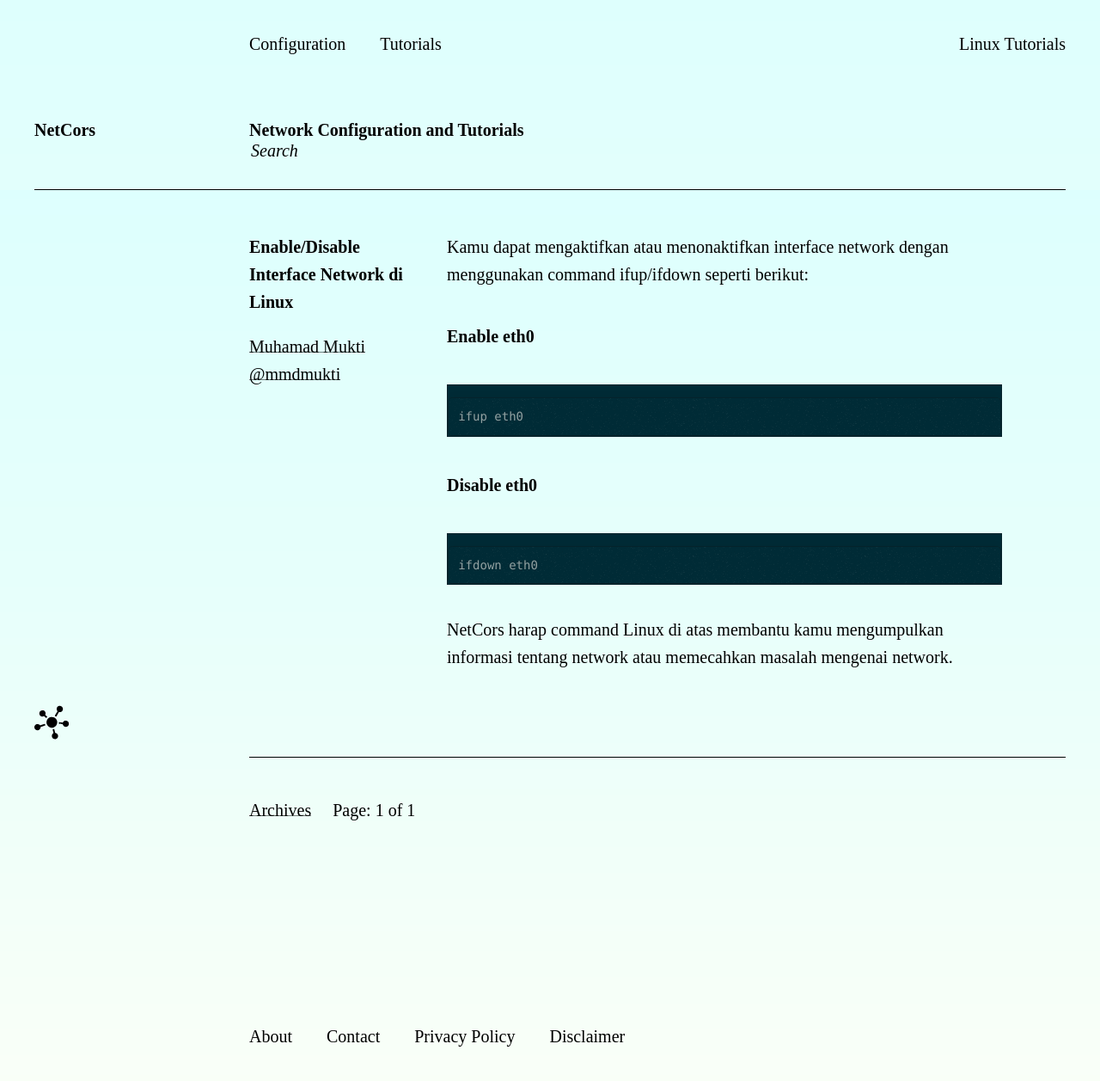
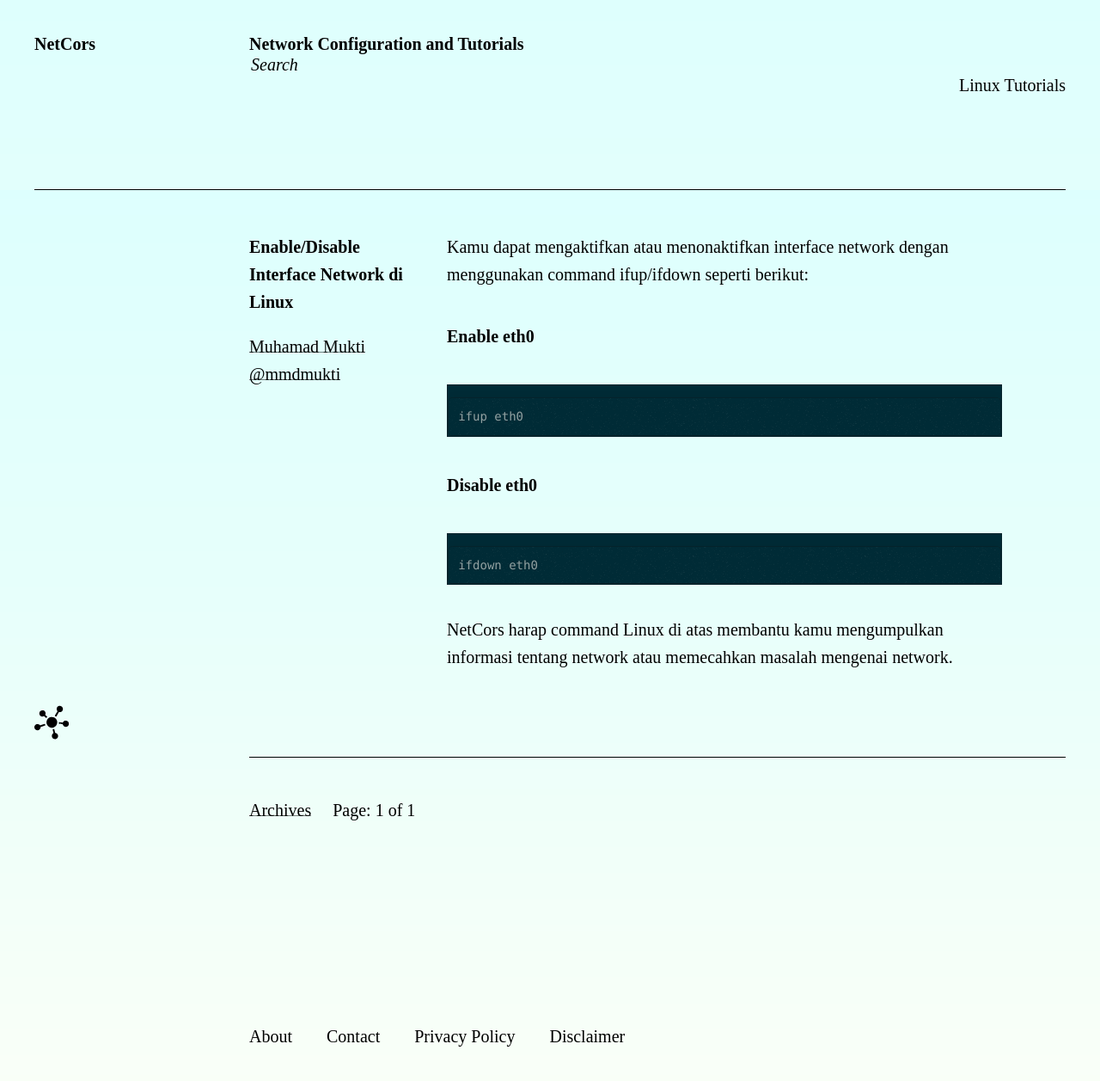
Before and after one commit to netcors/netcors.github.io, a Jekyll site: the page built from index.html, in a window 1280 px wide. Shown: the whole page at 86% size. Built offline with Jekyll 4.4.1, drawn with Linux system fonts in a browser that asks for light colours; the list of posts is cut into pages by our own code.

Commit message:
Edit header.html

```diff
--- a/_includes/header.html
+++ b/_includes/header.html
@@ -1,18 +1,4 @@
 <div id="header">
-  <div class="header-navigation">
-    <ul>
-      <li><a href="/configuration">Configuration</a></li>
-      <li><a href="/tutorials">Tutorials</a></li>
-    </ul>
-    <span class="header-section-title">
-      {% if page.section == opensource %}
-        <a href="//tuxtor.com">Linux Tutorials</a>
-      {% else %}
-        <a href="/">Network Configuration and Tutorials</a>
-      {% endif%}
-    </span>
-  </div>
-
   <div class="header-sticky-container">
     <div class="header-logo">
       <h2><a href="{{ site.url }}">NetCors</a></h2>
@@ -25,5 +11,10 @@
         <span>{% include search.html %}</span>
       {% endif%}
     </div>
+    <div class="header-navigation">
+      <span class="header-section-title">
+          <a href="//tuxtor.com">Linux Tutorials</a>
+      </span>
+    </div>
   </div>
 </div>
```
